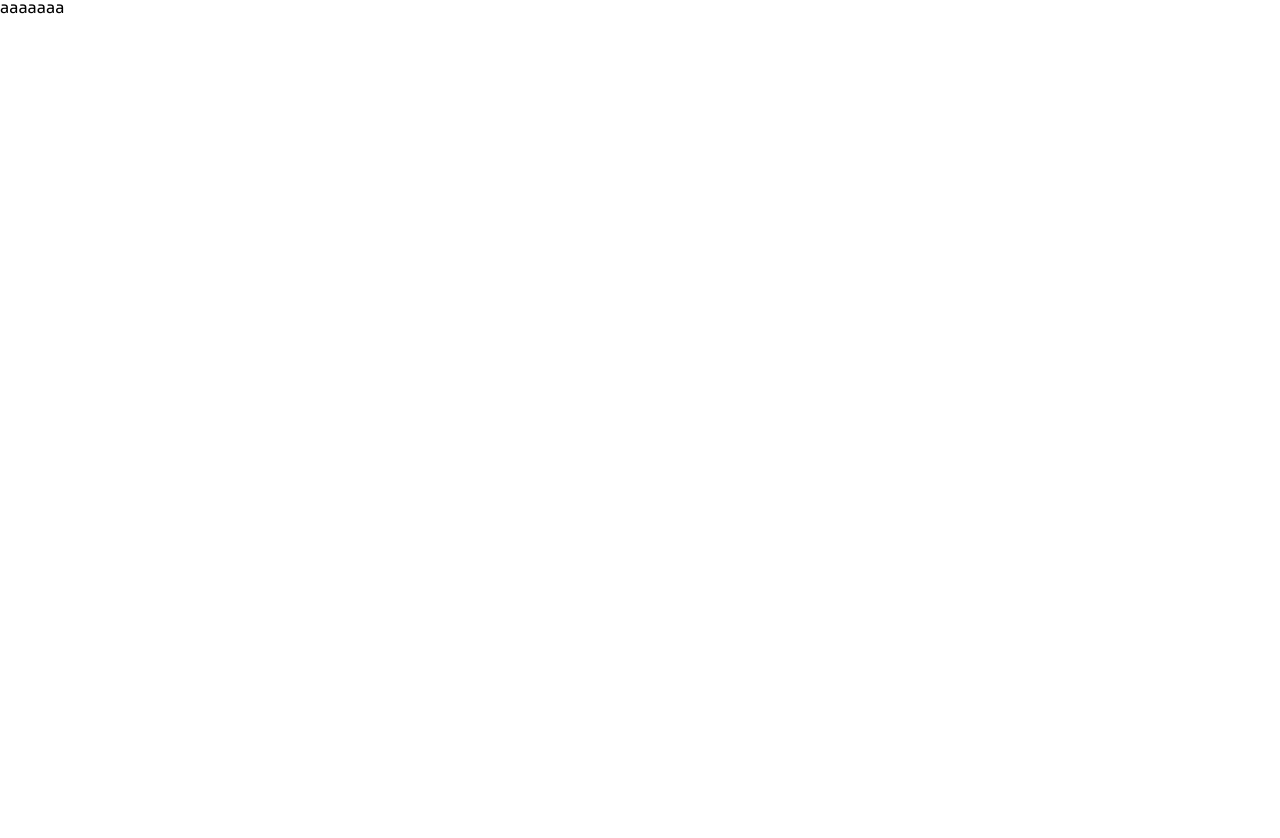
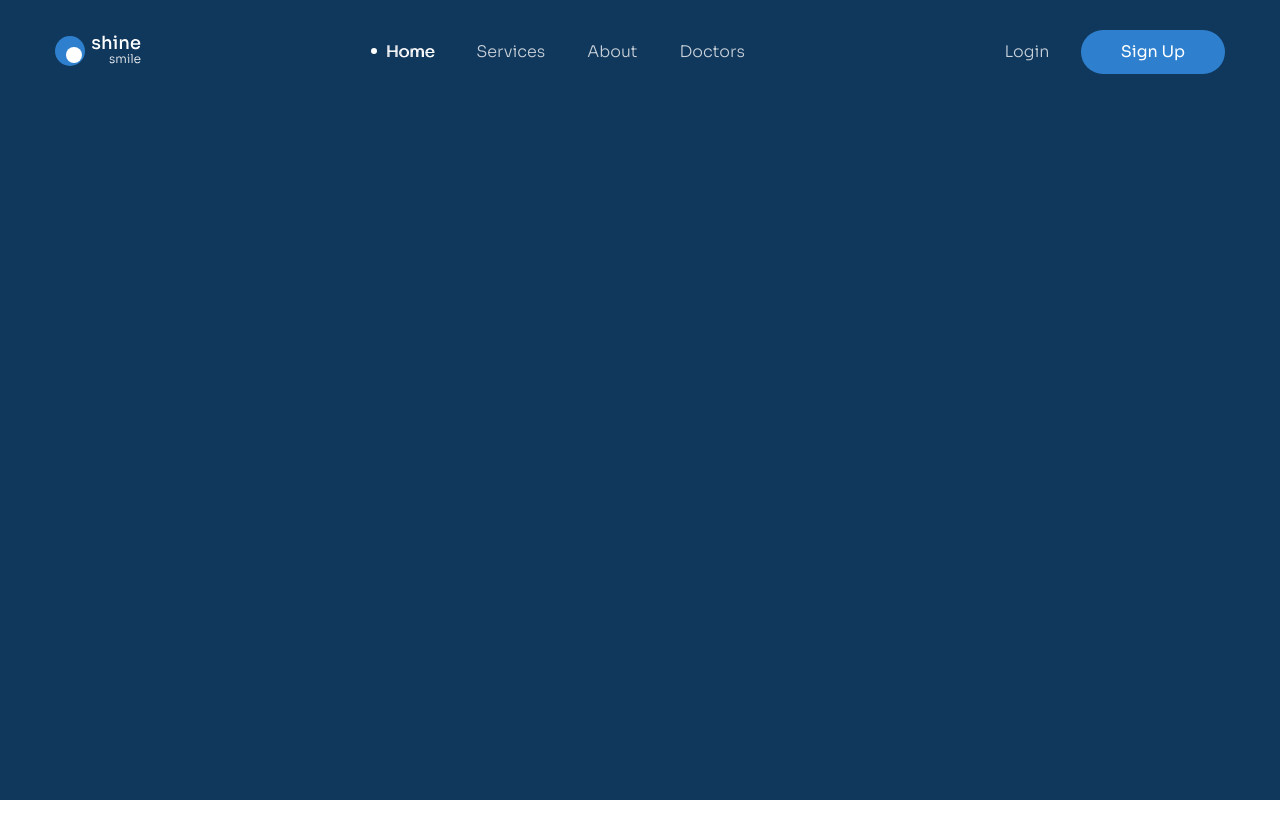
Before and after one commit to deku2806/projectFE, a plain HTML site: page index.html in a window 1280 px wide. Shown: the top 838 px of the page. Before the commit the page ends 800 px from the top, so only its background shows below. Drawn offline with Linux system fonts and the light colour scheme.

Commit message:
top header

```diff
--- a/assets/css/style.css
+++ b/assets/css/style.css
@@ -2,6 +2,9 @@
   box-sizing: border-box;
 }
 
+:root {
+  --header-bg: #10375c;
+}
 html {
   font-size: 62.5%;
 }
@@ -11,7 +14,89 @@ body {
   font-family: "Sora", sans-serif;
 }
 
+/* ===============================common========================== */
+.container {
+  width: 1170px;
+  max-width: calc(100% - 48px);
+  margin: 0 auto;
+}
+
+a {
+  text-decoration: none;
+}
+
+.btn {
+  display: inline-block;
+  min-width: 205px;
+  line-height: 60px;
+  background: #2e80ce;
+  color: #fff;
+  text-align: center;
+  font-size: 1.8rem;
+  font-style: normal;
+  font-weight: 400;
+  border-radius: 999px;
+}
+
+.btn:hover {
+  opacity: 0.9;
+}
+
 /* ===============================header========================== */
+.header {
+  padding-top: 30px;
+  background: var(--header-bg);
+  min-height: 100vh;
+}
+
+.header-top {
+  display: flex;
+  justify-content: space-between;
+  align-items: center;
+}
+
+.navbar__list {
+  display: flex;
+}
+
+.header__action--login,
+.navbar__link {
+  color: #c9d2da;
+  text-align: center;
+  font-size: 1.6rem;
+  font-style: normal;
+  font-weight: 300;
+  line-height: 1.75;
+  padding: 8px 21px;
+}
+
+.navbar__link:hover,
+.navbar__link--active {
+  text-shadow: 1px 0 0 currentColor;
+  color: #fff;
+}
+
+.navbar__link--active::before {
+  position: relative;
+  right: 8px;
+  top: -3px;
+  content: "";
+  display: inline-block;
+  width: 6px;
+  height: 6px;
+  border-radius: 50%;
+  background: #fff;
+}
+
+.header__action--signup {
+  min-width: 144px;
+  line-height: 44px;
+  font-size: 1.6rem;
+}
+
+.header__action--login {
+  margin-right: 7px;
+}
 
 /* ===============================header========================== */
 /* ===============================header========================== */
@@ -21,4 +106,3 @@ body {
 /* ===============================header========================== */
 /* ===============================header========================== */
 /* ===============================header========================== */
-/* ===============================header========================== */
--- a/index.html
+++ b/index.html
@@ -93,7 +93,38 @@
     <link rel="stylesheet" href="./assets/css/style.css" />
     <title>Shine Smile</title>
   </head>
-  <body>
-    aaaaaaa
+  <body style="height: 50000px">
+    <header class="header">
+      <div class="container">
+        <div class="header-top">
+          <!-- logo -->
+          <a href="./">
+            <img src="./assets/img/logo.svg" alt="shine smile" class="logo" />
+          </a>
+          <!-- nav -->
+          <nav class="navbar">
+            <ul class="navbar__list">
+              <li class="navbar__item">
+                <a href="#!" class="navbar__link navbar__link--active">Home</a>
+              </li>
+              <li class="navbar__item">
+                <a href="#!" class="navbar__link">Services</a>
+              </li>
+              <li class="navbar__item">
+                <a href="#!" class="navbar__link">About</a>
+              </li>
+              <li class="navbar__item">
+                <a href="#!" class="navbar__link">Doctors</a>
+              </li>
+            </ul>
+          </nav>
+          <!-- cta action -->
+          <div class="header__action">
+            <a href="#!" class="header__action--login">Login</a>
+            <a href="#!" class="btn header__action--signup">Sign Up</a>
+          </div>
+        </div>
+      </div>
+    </header>
   </body>
 </html>
```
Also changed, not shown: assets/img/logo.svg (added).
